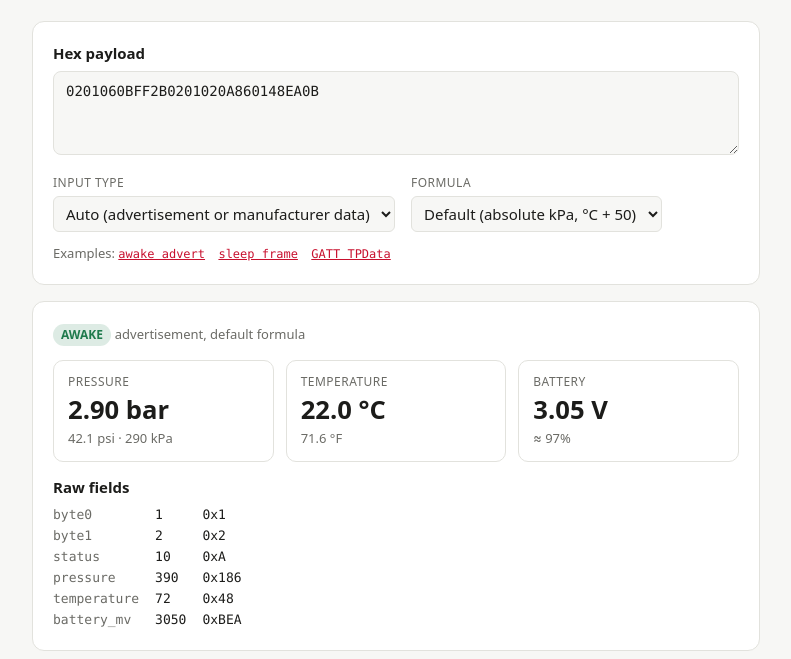
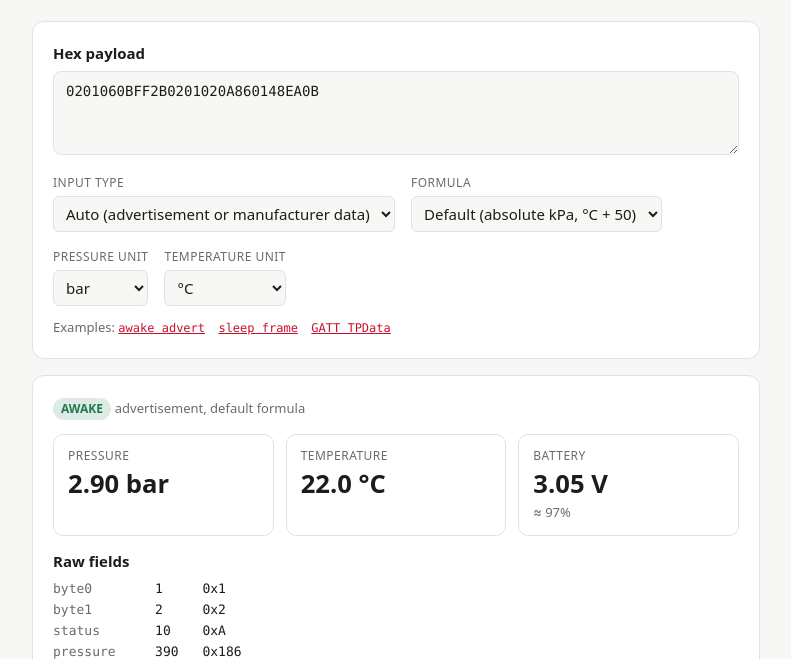
Before and after one commit to kallja/public, a website: page ble-tpms-decoder/index.html in a window 1280 px wide. Both pictures are taken after a click on the button "awake advert". Shown: the part 122-781 px from the top of the page, without its empty margins (244-1035 px from the left). Drawn offline with Linux system fonts and the light colour scheme.

Commit message:
feat: add bar/psi and °C/°F unit selection

```diff
--- a/ble-tpms-decoder/index.html
+++ b/ble-tpms-decoder/index.html
@@ -91,6 +91,20 @@
           <option value="legacy">Legacy ESP32 fit</option>
         </select>
       </div>
+      <div class="field">
+        <span>Pressure unit</span>
+        <select id="pressureUnit">
+          <option value="bar">bar</option>
+          <option value="psi">psi</option>
+        </select>
+      </div>
+      <div class="field">
+        <span>Temperature unit</span>
+        <select id="tempUnit">
+          <option value="c">°C</option>
+          <option value="f">°F</option>
+        </select>
+      </div>
     </div>
     <div class="examples">Examples:
       <button type="button" data-hex="0201060BFF2B0201020A860148EA0B" data-mode="auto">awake advert</button>
@@ -114,7 +128,22 @@
   const hexEl = document.getElementById('hex');
   const modeEl = document.getElementById('mode');
   const profileEl = document.getElementById('profile');
+  const pressureUnitEl = document.getElementById('pressureUnit');
+  const tempUnitEl = document.getElementById('tempUnit');
   const out = document.getElementById('out');
+
+  const UNITS_KEY = 'ble-tpms-units';
+  try {
+    const saved = JSON.parse(localStorage.getItem(UNITS_KEY) ?? '{}');
+    if (saved.pressure === 'psi') pressureUnitEl.value = 'psi';
+    if (saved.temp === 'f') tempUnitEl.value = 'f';
+  } catch {}
+
+  function saveUnits() {
+    try {
+      localStorage.setItem(UNITS_KEY, JSON.stringify({ pressure: pressureUnitEl.value, temp: tempUnitEl.value }));
+    } catch {}
+  }
 
   const esc = (s) => String(s).replace(/[&<>"]/g, (c) => ({ '&': '&amp;', '<': '&lt;', '>': '&gt;', '"': '&quot;' }[c]));
   const fmt = (v, d) => (v == null ? '–' : v.toFixed(d));
@@ -149,10 +178,12 @@
 
     let stats = '';
     if (r.pressureBar != null) {
-      stats += stat('Pressure', `${fmt(r.pressureBar, 2)} bar`, `${fmt(r.pressurePsi, 1)} psi · ${fmt(r.pressureKpa, 0)} kPa`);
+      const p = pressureUnitEl.value === 'psi' ? `${fmt(r.pressurePsi, 1)} psi` : `${fmt(r.pressureBar, 2)} bar`;
+      stats += stat('Pressure', p);
     }
     if (r.temperatureC != null) {
-      stats += stat('Temperature', `${fmt(r.temperatureC, 1)} °C`, `${fmt(r.temperatureC * 9 / 5 + 32, 1)} °F`);
+      const t = tempUnitEl.value === 'f' ? `${fmt(r.temperatureC * 9 / 5 + 32, 1)} °F` : `${fmt(r.temperatureC, 1)} °C`;
+      stats += stat('Temperature', t);
     }
     if (r.batteryVolts != null) {
       stats += stat('Battery', `${fmt(r.batteryVolts, 2)} V`, `≈ ${r.batteryPercent}%`);
@@ -170,6 +201,7 @@
   }
 
   for (const el of [hexEl, modeEl, profileEl]) el.addEventListener('input', render);
+  for (const el of [pressureUnitEl, tempUnitEl]) el.addEventListener('input', () => { saveUnits(); render(); });
   document.querySelectorAll('[data-hex]').forEach((b) =>
     b.addEventListener('click', () => {
       hexEl.value = b.dataset.hex;
```
